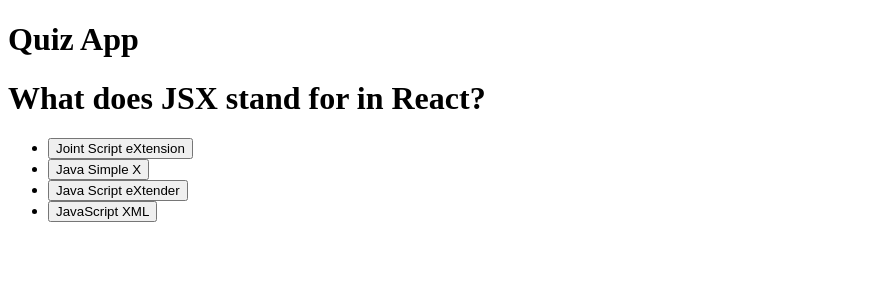
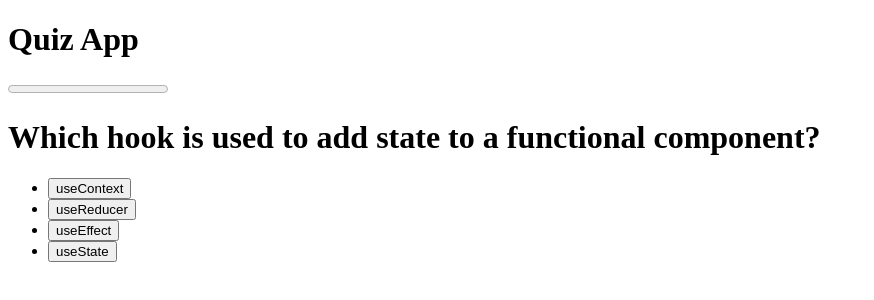
Before and after one commit to Shivam24S/react.js-rnw, a React (Vite) app in the folder 8.quiz-app/: page / in a window 1280 px wide. Shown: the top 300 px of the page, without its empty margins (0-874 px from the left). Built offline with nearby package versions, Linux system fonts and the light colour scheme.

Commit message:
quiz timer code added

```diff
--- a/8.quiz-app/src/components/Quiz.jsx
+++ b/8.quiz-app/src/components/Quiz.jsx
@@ -1,5 +1,6 @@
-import React, { useState } from 'react'
+import React, { useCallback, useState } from 'react'
 import QUESTIONS from "../../qns.js"
+import QuizTimer from './QuizTimer.jsx'
 
 const Quiz = () => {
 
@@ -12,10 +13,10 @@
     const qnsIndex = userAnswer.length
 
 
-    const handleAnswer = (ans)=>{
+    const handleAnswer = useCallback((ans)=>{
         setUserAnswer((prevAnswer)=>[...prevAnswer,ans])
 
-    }
+    },[])
 
 
     const quizComplete = qnsIndex === QUESTIONS.length
@@ -38,10 +39,15 @@
 
 
 
+    const handleSkip = useCallback(()=>handleAnswer(null),[handleAnswer])
+
 
   return (
 
     <>
+
+<QuizTimer  timer={5000} onTimeOut={()=>handleSkip()}  />
+
     <h1>{QUESTIONS[qnsIndex].qns}</h1>
 
     <ul>
--- /dev/null
+++ b/8.quiz-app/src/components/QuizTimer.jsx
@@ -0,0 +1,38 @@
+import React, { useEffect, useState } from "react";
+
+const QuizTimer = ({ timer, onTimeOut }) => {
+  const [remainTime, setRemainTime] = useState(timer);
+
+
+
+
+  useEffect(() => {
+    const time  = setTimeout(onTimeOut, timer);
+
+
+    return () =>{
+
+        clearTimeout(time)
+    }
+
+
+  }, [onTimeOut,timer]);
+
+  useEffect(() => {
+    const interval = setInterval(() => {
+      setRemainTime((prevTime) => prevTime - 100);
+    }, 100);
+
+
+    return () =>{
+        clearInterval(interval)
+    }
+
+  }, [timer]);
+
+
+
+  return <progress max={timer} value={remainTime} />;
+};
+
+export default QuizTimer;
```
